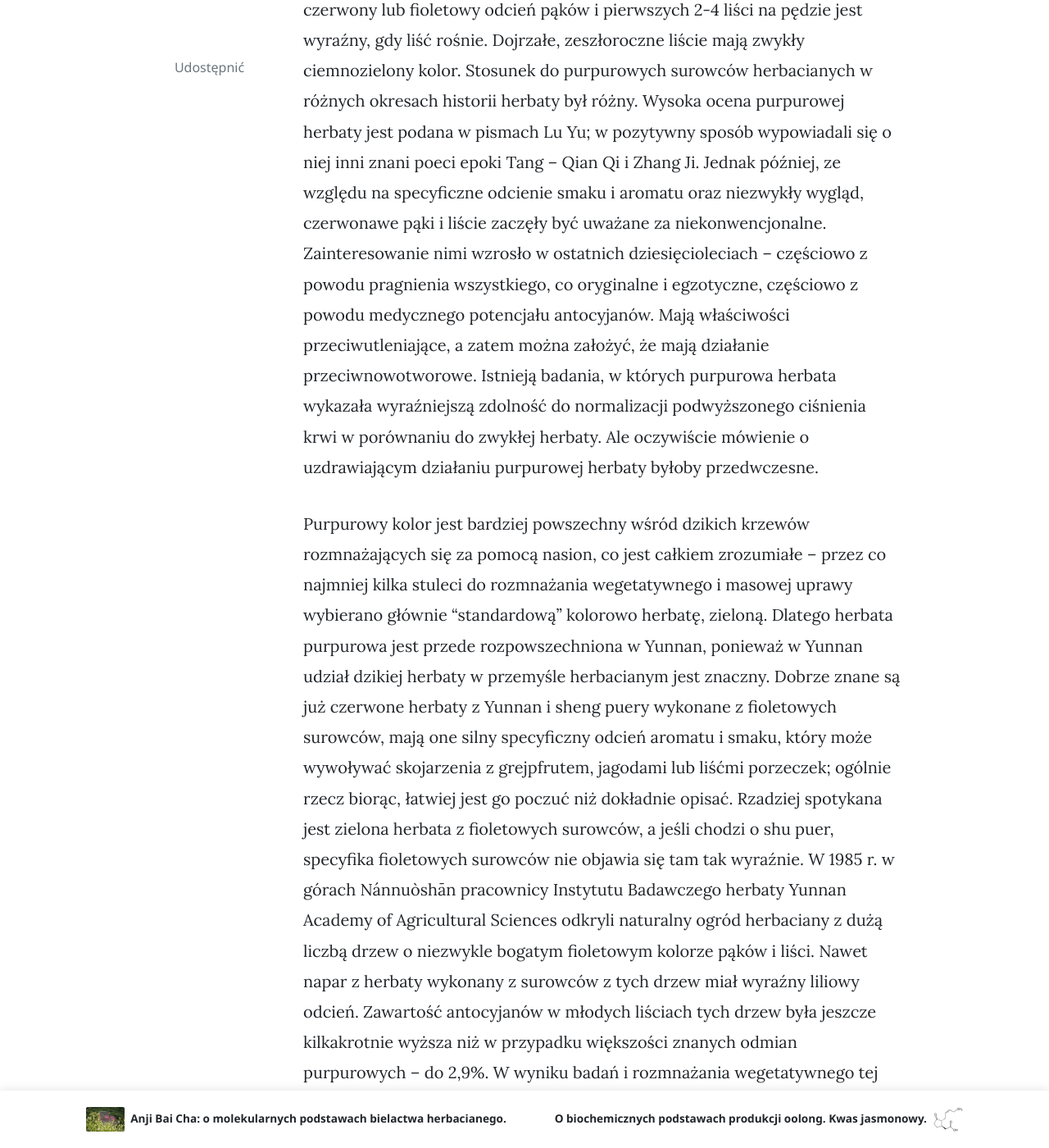
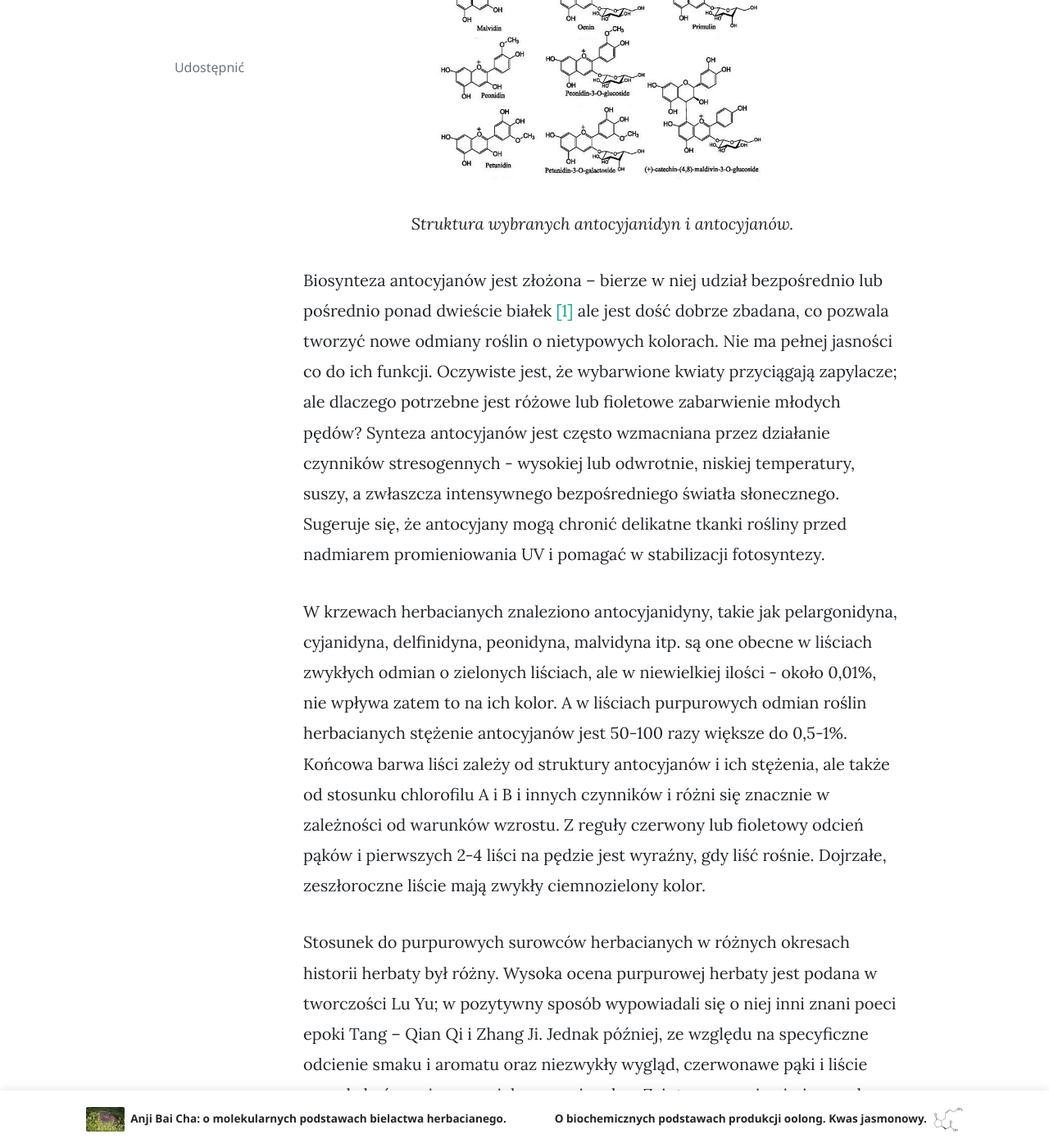
Before and after one commit to asiomchen/asiomchen.github.io, a Jekyll site: the page built from _posts/2020-10-09-purpurowa-herbata-antocyjany.md, in a window 1280 px wide and 1400 px high, scrolled down 2069 px. Shown: the whole window at 82% size. Built offline with Jekyll 4.4.1, drawn with Linux system fonts in a browser that asks for light colours; nearby versions of some CDN libraries; comment, search, counter and statistics services are not loaded; some of the changed text lies outside the part shown.

Commit message:
Anto-final

```diff
--- a/_posts/2020-10-09-purpurowa-herbata-antocyjany.md
+++ b/_posts/2020-10-09-purpurowa-herbata-antocyjany.md
@@ -8,20 +8,48 @@
 ---
 
 Wraz z odmianami roślin herbacianych, których młode pędy mają jasnozielony kolor, są też takie, w których pąki i młode liście mają czerwonawy, fioletowy lub bordowy kolor. Wynika to z wysokiej zawartości antocyjanów.
-Antocyjany są najważniejszymi (obok karotenoidów i betalainów) pigmentami roślinnymi, szeroko rozpowszechnionymi w przyrodzie. Czerwone, fioletowe, różowe, niebieskie i granatowe kwiaty, dojrzałe owoce, kolory jesiennych liści – antocyjany są odpowiedzialne za to wszystko. Antocyjany są glikozydami, co oznacza, że ich cząsteczki składają się z części niewęglowodanowej (aglikonu) i reszty węglowodanowej, która może być reprezentowana przez mono-(glukozę, galaktozę, ramnozę), di - i trisacharydy; cząsteczki antocyjanów mogą zawierać inne fragmenty – na przykład reszty kwasu kawowego. Aglikony antocyjanów nazywane są antocyjanidynami i odnoszą się, podobnie jak katechiny, do flawonoidów u ich podstaw leży struktura 2-fenylobenzopiranu, którego część atomów wodoru w trzech pierścieniach można zastąpić grupami hydroksylowymi bądź metoksylowymi (patrz zdjęcia 4 i 5). Kolor barwnika zależy od liczby i rodzaju tych grup, ale możliwości palety antocyjanów nie są wyczerpane. Na kolor wpływają również inne części cząsteczki i odczyn środowiska (niektóre antocyjanidyny mają do 4 przejść kolorów w zależności od pH ośrodka), obecność jonów metali (glin, żelazo, magnez, molibden, wolfram). Dlatego kolorystyka kwiatów, owoców i liści jest tak różnorodna.
+Antocyjany są najważniejszymi (obok karotenoidów i betalainów) pigmentami roślinnymi, szeroko rozpowszechnionymi w przyrodzie. Czerwone, fioletowe, różowe, niebieskie i granatowe kwiaty, dojrzałe owoce, kolory jesiennych liści – antocyjany są odpowiedzialne za to wszystko. Antocyjany są glikozydami, co oznacza, że ich cząsteczki składają się z części niewęglowodanowej (aglikonu) i reszty węglowodanowej, która może być reprezentowana przez mono-(glukozę, galaktozę, ramnozę), di - i trisacharydy; cząsteczki antocyjanów mogą zawierać inne fragmenty – na przykład reszty kwasu kawowego. Aglikony antocyjanów nazywane są antocyjanidynami i odnoszą się, podobnie jak katechiny, do flawonoidów u ich podstaw leży struktura 2-fenylobenzopiranu, którego część atomów wodoru w trzech pierścieniach można zastąpić grupami hydroksylowymi bądź metoksylowymi. Kolor barwnika zależy od liczby i rodzaju tych grup, ale możliwości palety antocyjanów nie są wyczerpane. Na kolor wpływają również inne części cząsteczki i odczyn środowiska (niektóre antocyjanidyny mają do 4 przejść kolorów w zależności od pH ośrodka), obecność jonów metali (glin, żelazo, magnez, molibden, wolfram). Dlatego kolorystyka kwiatów, owoców i liści jest tak różnorodna.
 
-Biosynteza antocyjanów jest złożona – bierze w niej udział bezpośrednio lub pośrednio ponad dwieście białek (https://pubmed.ncbi.nlm.nih.gov/31853722/ ) ale jest dość dobrze zbadana, co pozwala tworzyć nowe odmiany roślin o nietypowych kolorach. Nie ma pełnej jasności co do ich funkcji. Oczywiste jest, że wybarwione kwiaty przyciągają zapylacze; ale dlaczego potrzebne jest różowe lub fioletowe zabarwienie młodych pędów? Synteza antocyjanów jest często wzmacniana przez działanie czynników stresogennych - wysokiej lub odwrotnie, niskiej temperatury, suszy, a zwłaszcza intensywnego bezpośredniego światła słonecznego. Sugeruje się, że antocyjany mogą chronić delikatne tkanki rośliny przed nadmiarem promieniowania UV i pomagać w stabilizacji fotosyntezy.
-W roślinach herbacianych znaleziono antocyjanidyny, takie jak pelargonidyna, cyjanidyna, delfinidyna, peonidyna, malvidyna itp. są one obecne w liściach zwykłych odmian o zielonych liściach, ale w niewielkiej ilości - około 0,01%, nie wpływa zatem to na ich kolor. A w liściach purpurowych odmian roślin herbacianych stężenie antocyjanów jest 50-100 razy większe do 0,5-1%. Końcowa barwa liści zależy od struktury antocyjanów i ich stężenia, ale także od stosunku chlorofilu A i B i innych czynników i różni się znacznie w zależności od warunków wzrostu (patrz zdjęcie 6). Z reguły czerwony lub fioletowy odcień pąków i pierwszych 2-4 liści na pędzie jest wyraźny, gdy liść rośnie. Dojrzałe, zeszłoroczne liście mają zwykły ciemnozielony kolor.
-Stosunek do purpurowych surowców herbacianych w różnych okresach historii herbaty był różny. Wysoka ocena purpurowej herbaty jest podana w pismach Lu Yu; w pozytywny sposób wypowiadali się o niej inni znani poeci epoki Tang – Qian Qi i Zhang Ji. Jednak później, ze względu na specyficzne odcienie smaku i aromatu oraz niezwykły wygląd, czerwonawe pąki i liście zaczęły być uważane za niekonwencjonalne. Zainteresowanie nimi wzrosło w ostatnich dziesięcioleciach – częściowo z powodu pragnienia wszystkiego, co oryginalne i egzotyczne, częściowo z powodu medycznego potencjału antocyjanów. Mają właściwości przeciwutleniające, a zatem można założyć, że mają działanie przeciwnowotworowe. Istnieją badania, w których purpurowa herbata wykazała wyraźniejszą zdolność do normalizacji podwyższonego ciśnienia krwi w porównaniu do zwykłej herbaty. Ale oczywiście mówienie o uzdrawiającym działaniu purpurowej herbaty byłoby przedwczesne.
+<p align="center">
+  <img alt="anto-1" src="/assets/images/anto/anto-1.jpg" width="400">
+  <br>
+    <em><i>Struktura najważniejszych antocyjanidyn</i></em>
+</p>
+
+<p align="center">
+  <img alt="anto-2" src="/assets/images/anto/anto-2.jpg" width="400">
+  <br>
+    <em><i>Struktura wybranych antocyjanidyn i antocyjanów.</i></em>
+</p>
+
+Biosynteza antocyjanów jest złożona – bierze w niej udział bezpośrednio lub pośrednio ponad dwieście białek [[1]](https://pubmed.ncbi.nlm.nih.gov/31853722/) ale jest dość dobrze zbadana, co pozwala tworzyć nowe odmiany roślin o nietypowych kolorach. Nie ma pełnej jasności co do ich funkcji. Oczywiste jest, że wybarwione kwiaty przyciągają zapylacze; ale dlaczego potrzebne jest różowe lub fioletowe zabarwienie młodych pędów? Synteza antocyjanów jest często wzmacniana przez działanie czynników stresogennych - wysokiej lub odwrotnie, niskiej temperatury, suszy, a zwłaszcza intensywnego bezpośredniego światła słonecznego. Sugeruje się, że antocyjany mogą chronić delikatne tkanki rośliny przed nadmiarem promieniowania UV i pomagać w stabilizacji fotosyntezy.
+
+W krzewach herbacianych znaleziono antocyjanidyny, takie jak pelargonidyna, cyjanidyna, delfinidyna, peonidyna, malvidyna itp. są one obecne w liściach zwykłych odmian o zielonych liściach, ale w niewielkiej ilości - około 0,01%, nie wpływa zatem to na ich kolor. A w liściach purpurowych odmian roślin herbacianych stężenie antocyjanów jest 50-100 razy większe do 0,5-1%. Końcowa barwa liści zależy od struktury antocyjanów i ich stężenia, ale także od stosunku chlorofilu A i B i innych czynników i różni się znacznie w zależności od warunków wzrostu. Z reguły czerwony lub fioletowy odcień pąków i pierwszych 2-4 liści na pędzie jest wyraźny, gdy liść rośnie. Dojrzałe, zeszłoroczne liście mają zwykły ciemnozielony kolor.
+
+Stosunek do purpurowych surowców herbacianych w różnych okresach historii herbaty był różny. Wysoka ocena purpurowej herbaty jest podana w tworczości Lu Yu; w pozytywny sposób wypowiadali się o niej inni znani poeci epoki Tang – Qian Qi i Zhang Ji. Jednak później, ze względu na specyficzne odcienie smaku i aromatu oraz niezwykły wygląd, czerwonawe pąki i liście zaczęły być uważane za niekonwencjonalne. Zainteresowanie nimi wzrosło w ostatnich dziesięcioleciach – częściowo z powodu pragnienia wszystkiego, co oryginalne i egzotyczne, częściowo z powodu medycznego potencjału antocyjanów. Mają właściwości przeciwutleniające, a zatem można założyć, że mają działanie przeciwnowotworowe. Istnieją badania, w których purpurowa herbata wykazała wyraźniejszą zdolność do normalizacji podwyższonego ciśnienia krwi w porównaniu do zwykłej herbaty. Ale oczywiście mówienie o uzdrawiającym działaniu purpurowej herbaty byłoby przedwczesne.
 
 Purpurowy kolor jest bardziej powszechny wśród dzikich krzewów rozmnażających się za pomocą nasion, co jest całkiem zrozumiałe – przez co najmniej kilka stuleci do rozmnażania wegetatywnego i masowej uprawy wybierano głównie "standardową" kolorowo herbatę, zieloną. Dlatego herbata purpurowa jest przede rozpowszechniona w Yunnan, ponieważ w Yunnan udział dzikiej herbaty w przemyśle herbacianym jest znaczny. Dobrze znane są już czerwone herbaty z Yunnan i sheng puery wykonane z fioletowych surowców, mają one silny specyficzny odcień aromatu i smaku, który może wywoływać skojarzenia z grejpfrutem, jagodami lub liśćmi porzeczek; ogólnie rzecz biorąc, łatwiej jest go poczuć niż dokładnie opisać. Rzadziej spotykana jest zielona herbata z fioletowych surowców, a jeśli chodzi o shu puer, specyfika fioletowych surowców nie objawia się tam tak wyraźnie.
+
 W 1985 r. w górach Nánnuòshān pracownicy Instytutu Badawczego herbaty Yunnan Academy of Agricultural Sciences odkryli naturalny ogród herbaciany z dużą liczbą drzew o niezwykle bogatym fioletowym kolorze pąków i liści. Nawet napar z herbaty wykonany z surowców z tych drzew miał wyraźny liliowy odcień. Zawartość antocyjanów w młodych liściach tych drzew była jeszcze kilkakrotnie wyższa niż w przypadku większości znanych odmian purpurowych – do 2,9%. W wyniku badań i rozmnażania wegetatywnego tej populacji stworzono kultywar Zǐ Juān, który można zapisać na dwa różne sposoby: 紫鹃 - "Purpurowa Kukułka" (z odniesieniem do Zi Juan, oddanej służącej Lin Dayyu, jednej z głównych bohaterek "Snu czerwonego pawilonu") i 紫娟 - "Purpurowa Piękność"; obecnie występują obie pisowni i należy je traktować jako synonimy. W 2005 r. zarejestrowano kultywar Zǐ Juān. Uprawiany jest głównie w Menghai.
 Zǐ Juān należy do rodzaju xiaoqiaomu - małego, prostego drzewa o dużych liściach i średniej wielkości pąkach, o półtulistym kształcie, ze stosunkowo grubymi gałęziami i średniej gęstości koroną. Liście są wierzbowate, ze spiczastymi końcówkami. Pąki i liście mają czerwono-fioletowy kolor, który zmienia się płynnie od wiosny do wczesnej zimy, roślina ma wysoką dekoracyjność i może być stosowana w projektowaniu krajobrazu. Gotowa herbata jest ciemnoszara lub prawie czarna z niebieskawym połyskiem, napar jest szaro-różowy lub liliowy," dno herbaty " jest ciemne, szaro-niebieskie z nutą indygo.
-W przeciwieństwie do Zǐ Juān, nazwa Zǐ Yá (紫芽) - "purpurowe pąki" nie oznacza żadnej konkretnej odmiany, ale jest zwykle zbiorową nazwą dla wszystkich odmian purpurowej herbaty. W niektórych źródłach Zǐ Juān jest uwzględniany w koncepcji Zǐ Yá, w innych Zǐ Juān z jego wyjątkowo ciemnym kolorem jest kontrastowany z resztą Zǐ Yá, w których" dno herbaty " nie jest tak ciemne i bardziej barwne (patrz zdjęcia 9 i 10), a kolor naparu jest bliższy ciemnożółtemu, czasem z szarawym odcieniem.
+
+W przeciwieństwie do Zǐ Juān, nazwa Zǐ Yá (紫芽) - "purpurowe pąki" nie oznacza żadnej konkretnej odmiany, ale jest zwykle zbiorową nazwą dla wszystkich odmian purpurowej herbaty. W niektórych źródłach Zǐ Juān jest uwzględniany w koncepcji Zǐ Yá, w innych Zǐ Juān z jego wyjątkowo ciemnym kolorem jest kontrastowany z resztą Zǐ Yá, w których" dno herbaty " nie jest tak ciemne i bardziej barwne, a kolor naparu jest bliższy ciemnożółtemu, czasem z szarawym odcieniem.
+
+<p align="center">
+  <img alt="anto-3" src="/assets/images/anto/anto-3.jpg" width="400">
+  <br>
+    <em><i>Jedenaście odmian Zi Ya Cha. Wyraźnie widoczne są różnice w kształcie i ząbkowaniu liści. Na dwunastym kwadracie - "standardowa" zielona herbata dla porównania.</i></em>
+</p>
+
 Należy zauważyć, że chociaż  芽 w nazwach odmian herbaty często wskazuje, że do produkcji herbaty są głównie lub wyłącznie pąki (na przykład Manding Huang Ya, Fu Xi Gong Ya, Maitan Cui Ya), Zǐ Yá nie oznacza, że herbata będzie składać się tylko z pąków. Zǐ Yá Cha to po prostu oznaczenie purpurowej herbaty jako zjawiska botanicznego, a także gotowej herbaty z takich surowców.
+
 Czasami wyrażenie Yěshēng chá (野生茶) – "dziko rosnąca herbata" jest używane w odniesieniu do niektórych purpurowych odmian roślin herbacianych w Yunnan, Tajlandii i Birmie, co oczywiście nie dodaje jasności.
+
 Innym terminem jest Zǐ Jiān (紫尖), "purpurowe końcówki" odnosi się zwykle do gotowego produktu. Częściej nazywane są fioletowymi puerami sheng ze standardem zbierania pąk-pąk+liść, ale termin ten nie ma ściśle określonego znaczenia. Jeśli się z Tobą spotka, lepiej też traktować go po prostu jako oznaczenie purpurowej herbaty.
+
 "Zi" można przetłumaczyć zarówno jako fioletowy, jak i purpurowy. W tym artykule używam tłumaczenia "purpurowy", ponieważ purpura w różnych regionach i w różnych momentach nazywała się różnymi odcieniami koloru od szkarłatnego do ciemnego fioletu, w zależności od gatunku mięczaków, z których wydobywano purpurę. Spektrum kolorów Zǐ Yá Cha jest prawie tak samo szerokie.
+
 Oprócz purpurowych herbat z Yunnan istnieje kultywar Fujian Hóng Yá fóshǒu (红芽佛手) - "dłonie Buddy z czerwonym pąkiem", a także szereg innych czerwolistych herbat z Fujian; Tái Xiāng Zǐ (苔香紫) w Zhejiang; purpurowe Ninghun; itp.
-Źródła:
+
+Źródło:
 [Herbaciarnia „Sowa i panda”](https://vk.com/club47905050)
```
Also changed, not shown: _includes/image.html (deleted, +0 -19 lines), _posts/2020-10-04-metabolizm-L-teaniny-w-tkankach-krzewu-herbacianego.md (+1 -1 lines), assets/images/anto/anto-1.jpg (added), assets/images/anto/anto-2.jpg (added), assets/images/anto/anto-3.jpg (added).
